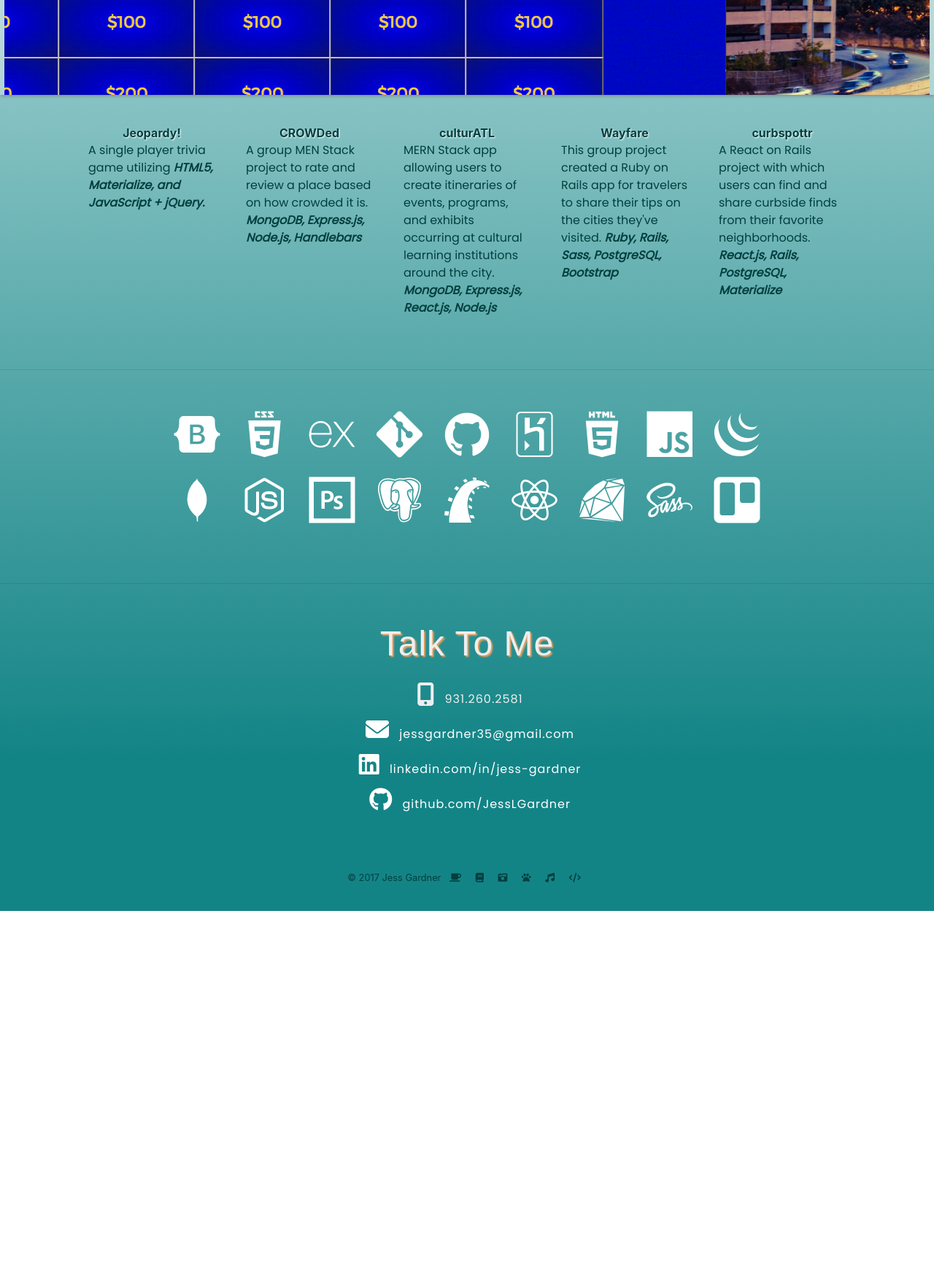
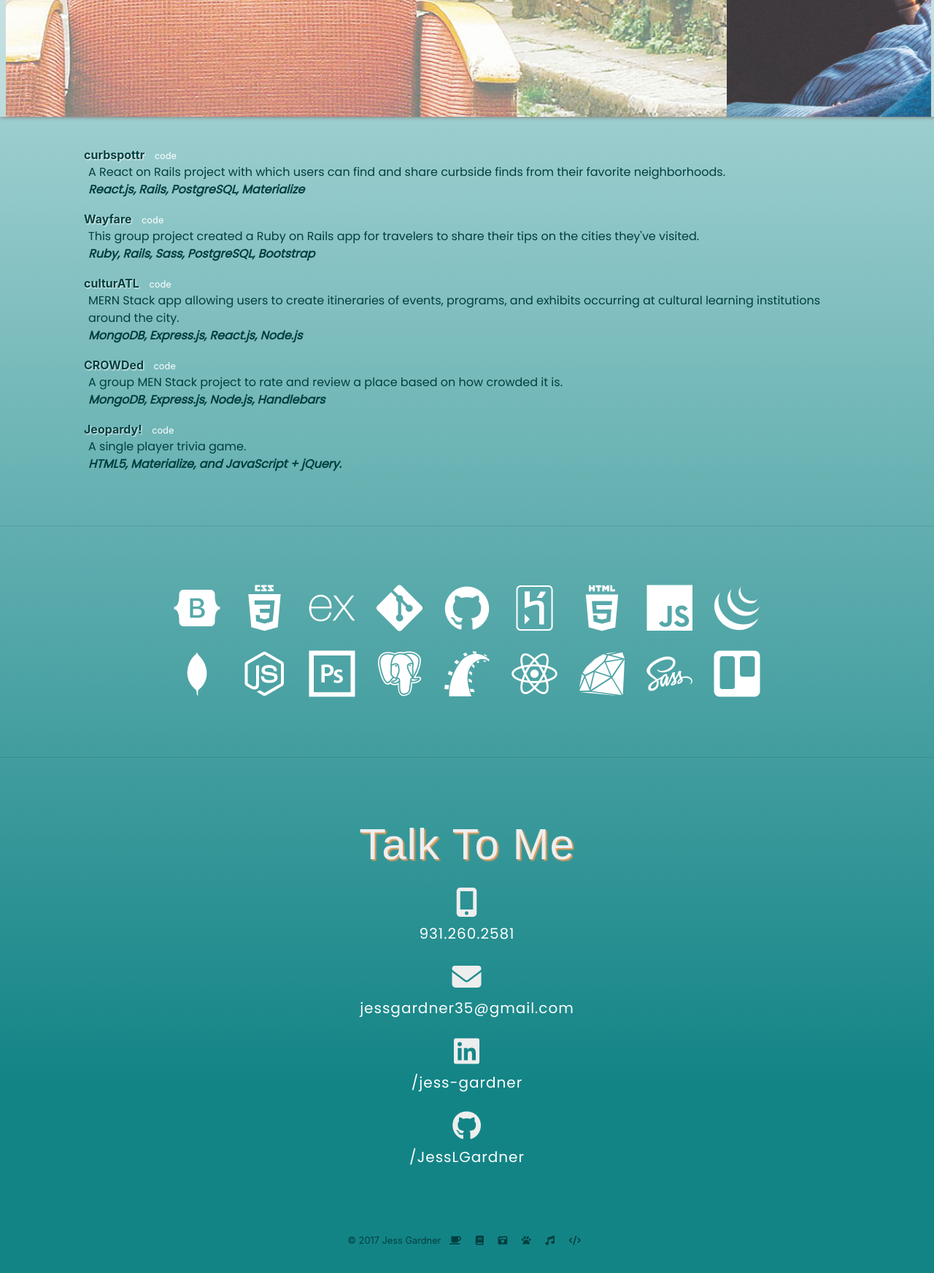
Before and after one commit to JessLGardner/portfolio, a plain HTML site: page public/index.html in a window 1280 px wide. Shown: the part 860-2604 px from the top of the page at 73% size. Before the commit the page ends 2108 px from the top, so only its background shows below. Drawn offline with nearby package versions, Linux system fonts and the light colour scheme; a web font is replaced by a local one.

Commit message:
added script for navbar collapse, fixing CSS for mobile

```diff
--- a/public/css/style.css
+++ b/public/css/style.css
@@ -44,6 +44,8 @@ body {
     color: #033F3F;
 
 }
+
+/* .anchor { padding-top: 88px; } */
 /* .navbar-toggler {
     color: #033F3F;
 }
@@ -84,8 +86,38 @@ body {
     font-family: 'Raleway', sans-serif;
     font-size: 20px;
     /* box-shadow: 1px 1px 5px grey; */
+}
 
+@media (max-width: 575px) {
+    .about {
+        /* padding: 40px 40px !important; */
+        text-align: left;
+    }
+    .project{
+        padding: 40px 40px !important;
+    }
+    .content {
+        padding: 0;
+    }
+    .links {
+        font-size: 16px;
+    }
+    .devicon {
+        font-size: 3em !important;
+    }
 }
+
+@media (max-width: 767px) {
+    .about {
+        padding: 40px 70px;
+    }
+    section span {
+        margin-top: -240px;        /* Size of fixed header */
+        padding-bottom: 240px;
+        /* display: block;  */
+      }
+}
+
 
 .portfolio {
     display: flex;
@@ -121,7 +153,7 @@ body {
     /* background-color: rgba(238, 238, 238, 0.2); */
 
     padding: 40px 100px;
-    text-align: center;
+    /* text-align: center; */
     /* box-shadow: 1px 1px 5px grey; */
 
 }
@@ -130,7 +162,7 @@ body {
     /* color: #ffffff;
     text-shadow: 1px 1px #F3A565; */
     text-shadow: 1px 1px 2px #ffffff;
-
+    /* text-align: left; */
     }
 
 .content {
@@ -155,12 +187,16 @@ body {
     /* background-color: rgba(238, 238, 238, 0.2); */
     color: #EEEEEE;
     /* font-family: 'Raleway', sans-serif; */
-    padding: 40px 100px;
+    padding: 40px;
     text-align: center;
     font-family: 'Poppins', sans-serif;
     letter-spacing: 1px;
     /* box-shadow: 1px 1px 5px grey; */
+    font-size: 20px;
 
+}
+.contact p {
+    /* font-size: 16px;  */
 }
 
 .contact-title {
@@ -175,14 +211,14 @@ body {
     padding: 8px 12px;
     color: white;
     font-size: 4em;
-    /* margin: 10px auto;    */
+    margin-bottom: 10px;
 }
 
-.devicon2 {
+/* .devicon2 {
     padding: 8px;
     color: #033F3F;
     font-size: 4em;
-}
+} */
 
 
 
@@ -216,6 +252,7 @@ a:hover {
 .nav-link {
     color: #033F3F;
     padding: 5px 8px;
+    /* padding-top: 88px;  */
 }
 .nav-link:hover{
     color: #ffffff !important;
@@ -226,3 +263,17 @@ a:hover {
 .nav-item {
     /* text-align: right; */
 }
+
+/* .about:target:before {
+    display: block;
+    content: " ";
+    margin-top: -88px;
+    height: 88px;
+    visibility: hidden;
+  } */
+
+  section span {
+    margin-top: -88px;        /* Size of fixed header */
+    padding-bottom: 88px;
+    display: block;
+  }
--- a/public/index.html
+++ b/public/index.html
@@ -11,9 +11,9 @@
     <meta name="viewport" content="width=device-width, initial-scale=1">
     <link rel="stylesheet" href="https://cdn.rawgit.com/konpa/devicon/df6431e323547add1b4cf45992913f15286456d3/devicon.min.css">
     <link rel="stylesheet" href="https://maxcdn.bootstrapcdn.com/bootstrap/4.0.0-beta/css/bootstrap.min.css" integrity="sha384-/Y6pD6FV/Vv2HJnA6t+vslU6fwYXjCFtcEpHbNJ0lyAFsXTsjBbfaDjzALeQsN6M" crossorigin="anonymous">
+    <link href="https://fonts.googleapis.com/css?family=Crushed|Play|Poppins|Raleway" rel="stylesheet">  </head>
+    <link rel="shortcut icon" type="image/ico" href="favicon.ico"/>
     <link rel="stylesheet" href="css/style.css" type="text/css"/>
-    <link rel="shortcut icon" type="image/ico" href="favicon.ico"/>
-    <link href="https://fonts.googleapis.com/css?family=Crushed|Play|Poppins|Raleway" rel="stylesheet">  </head>
   <body>
 
     <!-- <div class="navbar fixed-top">
@@ -53,27 +53,13 @@
             </li>
           </ul>
 
-
-          <!-- <ul class="navbar-right">
-            <li class="nav-item">
-              <a class="nav-link" href="#about">who </a>
-            </li>
-              <a class="nav-btn" href="#portfolio"> what </a>
-              <a class="nav-btn" href="#tech"> how </a>
-              <a class="nav-btn" href="#contact"> where</a>
-            </ul> -->
-
-          <!-- <form class="form-inline my-2 my-lg-0">
-            <input class="form-control mr-sm-2" type="text" placeholder="Search" aria-label="Search">
-            <button class="btn btn-outline-success my-2 my-sm-0" type="submit">Search</button>
-          </form> -->
         </div>
       </nav>
 
     <div class="main">
 
-      <section class="about" id="about">
-
+      <section class="about">
+          <span id="about"> &nbsp; </span>
           <h1 class="title">Full Stack Web Developer</h1>
           <hr/>
 
@@ -85,12 +71,24 @@
           </div>
       </section>
 
-      <section class="portfolio" id="portfolio">
+      <section class="portfolio">
+          <span id="portfolio"> &nbsp; </span>
+
           <div id="my-slider" class="carousel slide" data-ride="carousel">
               <div class="carousel-inner">
                 <div class="carousel-item active">
-                  <a href="http://jeopardygame.bitballoon.com/" target="_blank">
-                    <img class="d-block w-100 img" src="css/images/jeo-long.jpg" href="http://jeopardygame.bitballoon.com/" alt="Jeopardy">
+                  <a href="https://curbspottr.herokuapp.com/" target="_blank">
+                    <img class="d-block w-100 img" src="css/images/curb-long.jpg"  href="https://curbspottr.herokuapp.com/" alt="curbspottr">
+                  </a>
+                </div>
+                <div class="carousel-item">
+                  <a href="https://wayfare.herokuapp.com/" target="_blank">
+                    <img class="d-block w-100 img" src="css/images/way-long.jpg"  href="https://wayfare.herokuapp.com/" alt="Wayfare">
+                  </a>
+                </div>
+                <div class="carousel-item">
+                  <a href="https://culturatl.herokuapp.com/" target="_blank">
+                    <img class="d-block w-100 img" src="css/images/cult-long.jpg" href="https://culturatl.herokuapp.com/" alt="culturATL">
                   </a>
                 </div>
                 <div class="carousel-item">
@@ -99,20 +97,30 @@
                   </a>
                 </div>
                 <div class="carousel-item">
+                  <a href="http://jeopardygame.bitballoon.com/" target="_blank">
+                    <img class="d-block w-100 img" src="css/images/jeo-long.jpg" href="http://jeopardygame.bitballoon.com/" alt="Jeopardy">
+                  </a>
+                </div>
+                <!-- <div class="carousel-item">
+                  <a href="https://crowdedpro.herokuapp.com/" target="_blank">
+                    <img class="d-block w-100 img" src="css/images/crowd-long.jpg" href="https://crowdedpro.herokuapp.com/" alt="CROWDed">
+                  </a>
+                </div> -->
+                <!-- <div class="carousel-item">
                   <a href="https://culturatl.herokuapp.com/" target="_blank">
                     <img class="d-block w-100 img" src="css/images/cult-long.jpg" href="https://culturatl.herokuapp.com/" alt="culturATL">
                   </a>
-                </div>
-                <div class="carousel-item">
+                </div> -->
+                <!-- <div class="carousel-item">
                   <a href="https://wayfare.herokuapp.com/" target="_blank">
                     <img class="d-block w-100 img" src="css/images/way-long.jpg"  href="https://wayfare.herokuapp.com/" alt="Wayfare">
                   </a>
-                </div>
-                <div class="carousel-item">
+                </div> -->
+                <!-- <div class="carousel-item">
                   <a href="https://curbspottr.herokuapp.com/" target="_blank">
                     <img class="d-block w-100 img" src="css/images/curb-long.jpg"  href="https://curbspottr.herokuapp.com/" alt="curbspottr">
                   </a>
-                </div>
+                </div>       -->
               </div>
               <a class="carousel-control-prev" href="#my-slider" role="button" data-slide="prev">
                   <span class="carousel-control-prev-icon" aria-hidden="true"></span>
@@ -126,36 +134,38 @@
       </section>
 
       <section class="project" id="project">
-        <div class="row">
+        <!-- <div class="row"> -->
           <div class="col-sm">
-            <strong class="project-title">Jeopardy!</strong><br/>
-            <p class="content">A single player trivia game utilizing <strong><em>HTML5, Materialize, and JavaScript + jQuery.</em></strong></p>
+            <strong class="project-title">curbspottr</strong> &nbsp; <a href="https://github.com/JessLGardner/curbspotter" target="_blank"><small>code</small></a>
+            <p class="content">A React on Rails project with which users can find and share curbside finds from their favorite neighborhoods.<br/>
+            <strong><em>React.js, Rails, PostgreSQL, Materialize</em></strong></p>
           </div>
           <div class="col-sm">
-            <strong class="project-title">CROWDed</strong><br/>
-            <p class="content">A group MEN Stack project to rate and review a place based on how crowded it is.
+            <strong class="project-title">Wayfare</strong> &nbsp; <a href="https://github.com/JessLGardner/project-vagabond" target="_blank"><small>code</small></a>
+            <p class="content">This group project created a Ruby on Rails app for travelers to share their tips on the cities they've visited.<br/>
+            <strong><em>Ruby, Rails, Sass, PostgreSQL, Bootstrap</em></strong></p>
+          </div>
+          <div class="col-sm">
+            <strong class="project-title">culturATL</strong> &nbsp; <a href="https://github.com/JessLGardner/project-three" target="_blank"><small>code</small></a>
+            <p class="content">MERN Stack app allowing users to create itineraries of events, programs, and exhibits occurring at cultural learning institutions around the city.<br/>
+            <strong><em>MongoDB, Express.js, React.js, Node.js</em></strong></p>
+          </div>
+          <div class="col-sm">
+            <strong class="project-title">CROWDed</strong> &nbsp; <a href="https://github.com/JessLGardner/Crowd-Project-1" target="_blank"><small>code</small></a>
+            <p class="content">A group MEN Stack project to rate and review a place based on how crowded it is.<br/>
             <strong><em>MongoDB, Express.js, Node.js, Handlebars</em></strong></p>
           </div>
           <div class="col-sm">
-            <strong class="project-title">culturATL</strong><br/>
-            <p class="content">MERN Stack app allowing users to create itineraries of events, programs, and exhibits occurring at cultural learning institutions around the city.
-            <strong><em>MongoDB, Express.js, React.js, Node.js</em></strong></p>
+            <strong class="project-title">Jeopardy!</strong> &nbsp; <a href="https://github.com/JessLGardner/jeopardy-game" target="_blank"><small>code</small></a>
+            <p class="content">A single player trivia game.<br/>
+            <strong><em>HTML5, Materialize, and JavaScript + jQuery.</em></strong></p>
           </div>
-          <div class="col-sm">
-            <strong class="project-title">Wayfare</strong><br/>
-            <p class="content">This group project created a Ruby on Rails app for travelers to share their tips on the cities they've visited.
-            <strong><em>Ruby, Rails, Sass, PostgreSQL, Bootstrap</em></strong></p>
-          </div>
-          <div class="col-sm">
-            <strong class="project-title">curbspottr</strong><br/>
-            <p class="content">A React on Rails project with which users can find and share curbside finds from their favorite neighborhoods.
-            <strong><em>React.js, Rails, PostgreSQL, Materialize</em></strong></p>
-          </div>
-        </div>
+        <!-- </div> -->
       </section>
       <hr/>
 
-      <section class="tech" id="tech">
+      <section class="tech">
+          <span id="tech"> &nbsp; </span>
         <div>
           <i class="devicon devicon-bootstrap-plain" title="Bootstrap"></i>
           <i class="devicon devicon-css3-plain-wordmark" title="CSS3"></i>
@@ -183,19 +193,25 @@
       </section>
       <hr/>
 
-      <section class="contact" id="contact">
+      <section class="contact">
+          <span id="contact"> &nbsp; </span>
+
         <h2 class="contact-title">Talk To Me</h2>
-        <div>
-          <i class="fa fa-mobile fa-2x" aria-hidden="true"></i>  931.260.2581
-        </div>
-        <div>
-          <a href="mailto:jessgardner35@gmail.com"><i class="fa fa-envelope fa-2x" aria-hidden="true"></i> jessgardner35@gmail.com</a>
-        </div>
-        <div>
-          <a href="https://www.linkedin.com/in/jess-gardner/" target="_blank"><i class="fa fa-linkedin-square fa-2x" aria-hidden="true"></i>  linkedin.com/in/jess-gardner</a>
-        </div>
-        <div>
-          <a href="https://github.com/JessLGardner/" target="_blank"><i class="fa fa-github fa-2x" aria-hidden="true"></i>  github.com/JessLGardner</a>
+        <div class="links">
+          <i class="fa fa-mobile fa-2x" aria-hidden="true"></i>
+          <p><a href="tel:1-931-260-2581">931.260.2581</a></p>
+        <!-- </div>
+        <div> -->
+          <i class="fa fa-envelope fa-2x" aria-hidden="true"></i>
+          <p><a href="mailto:jessgardner35@gmail.com">jessgardner35@gmail.com</a></p>
+        <!-- </div>
+        <div> -->
+          <i class="fa fa-linkedin-square fa-2x" aria-hidden="true"></i>
+          <p><a href="https://www.linkedin.com/in/jess-gardner/" target="_blank">/jess-gardner</a></p>
+        <!-- </div>
+        <div> -->
+          <i class="fa fa-github fa-2x" aria-hidden="true"></i>
+          <p><a href="https://github.com/JessLGardner/" target="_blank">/JessLGardner</a></p>
         </div>
       </section>
     </div>
@@ -214,6 +230,7 @@
     <script src="https://code.jquery.com/jquery-3.2.1.slim.min.js" integrity="sha384-KJ3o2DKtIkvYIK3UENzmM7KCkRr/rE9/Qpg6aAZGJwFDMVNA/GpGFF93hXpG5KkN" crossorigin="anonymous"></script>
     <script src="https://cdnjs.cloudflare.com/ajax/libs/popper.js/1.11.0/umd/popper.min.js" integrity="sha384-b/U6ypiBEHpOf/4+1nzFpr53nxSS+GLCkfwBdFNTxtclqqenISfwAzpKaMNFNmj4" crossorigin="anonymous"></script>
     <script src="https://maxcdn.bootstrapcdn.com/bootstrap/4.0.0-beta/js/bootstrap.min.js" integrity="sha384-h0AbiXch4ZDo7tp9hKZ4TsHbi047NrKGLO3SEJAg45jXxnGIfYzk4Si90RDIqNm1" crossorigin="anonymous"></script>
+    <script src="script.js"></script>
 
   </body>
 </html>
```
Also changed, not shown: public/script.js (added, +11 -0 lines).
